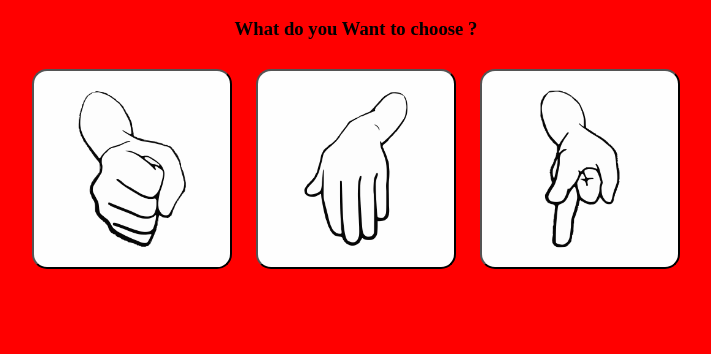
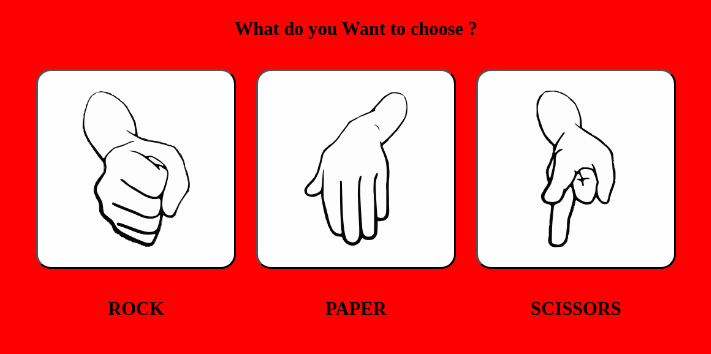
Before and after one commit to amriteshamr/Rock-Paper-Scissors-Game, a plain HTML site: page index.html in a window 1280 px wide. Shown: the part 48-402 px from the top of the page, without its empty margins (284-995 px from the left). Drawn offline with Linux system fonts and the light colour scheme.

Commit message:
second-commit

```diff
--- a/index.html
+++ b/index.html
@@ -8,9 +8,18 @@
     <h3>What do you Want to choose ?</h3>
     </div>
     <div class="options">
+    <div class="container">
     <button class="btn" id="rock"></button>
+    <h3>ROCK</h3>
+    </div>
+    <div class="container">
     <button class="btn" id="paper"></button>
+    <h3>PAPER</h3>
+    </div>
+    <div class="container">
     <button class="btn" id="scissors"></button>
+    <h3>SCISSORS</h3>
+    </div>
     </div>
 
 
--- a/styles.css
+++ b/styles.css
@@ -14,52 +14,16 @@ button{
     transition: background 0.3s ease;
 }
 
-#rock::after {
-    content: "Rock";
-    opacity: 0;
-    position: absolute;
-    top: 50%;
-    left: 50%;
-    transform: translate(-50%, -50%);
-    color: black;
-    font-size: 18px;
-}
-#paper::after {
-    content: "Paper";
-    opacity: 0;
-    position: absolute;
-    top: 50%;
-    left: 50%;
-    transform: translate(-50%, -50%);
-    color: black;
-    font-size: 18px;
-}
-#scissors::after {
-    content: "Scissors";
-    opacity: 0;
-    position: absolute;
-    top: 50%;
-    left: 50%;
-    transform: translate(-50%, -50%);
-    color: black;
-    font-size: 18px;
+#rock{
+    background-image: url(images/rock.png);
 }
 
-#rock, #paper, #scissors:hover {
-    background.-image: none;
+#paper{
+    background-image: url(images/paper.png);
+}#scissors{
+    background-image: url(images/scissors.png);
 }
-
-#rock #paper #scissors:hover::after {
-    opacity: 1;
+.options{
+    display: flex;
+    justify-content: center;
 }
-
-
-#rock{
-    background-image: url("images/rock.png");
-}
-#paper{
-    background-image: url("images/paper.png");
-}
-#scissors{
-    background-image: url("images/scissors.png");
-}
```
